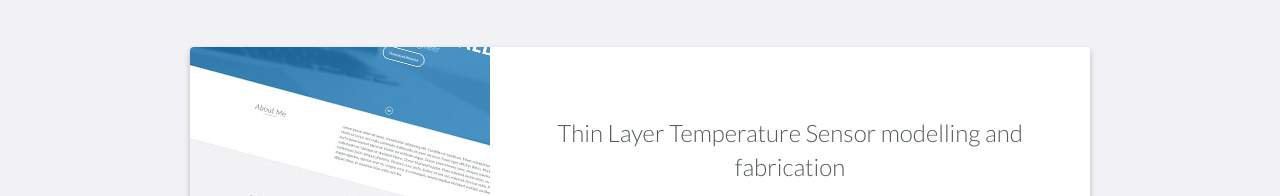
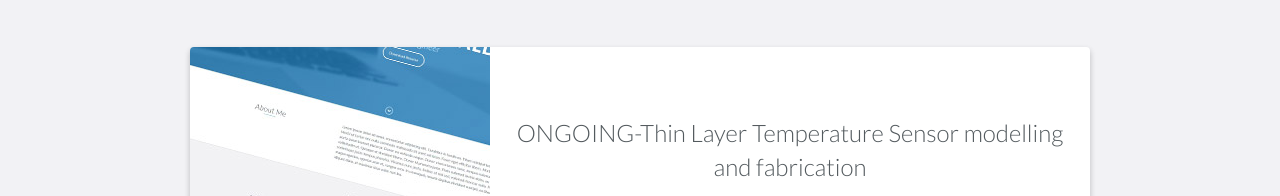
Before and after one commit to vamsibulusu/vamsibulusu.github.io, a website: page index.html in a window 1280 px wide. Shown: the part 1677-1873 px from the top of the page. Drawn offline with nearby package versions, Linux system fonts and the light colour scheme.

Commit message:
Add files via upload

```diff
--- a/index.html
+++ b/index.html
@@ -116,7 +116,7 @@
                     </div>
                     <!-- End .project-image -->
                     <div class="project-info">
-                        <h3>Thin Layer Temperature Sensor modelling and fabrication</h3>
+                        <h3>ONGOING-Thin Layer Temperature Sensor modelling and fabrication</h3>
                         <p>
                             Contributing to a project which aims at modelling and fabricating a thin layer temperature sensor which will be able to sense temperature with a response time in nano seconds.
                         </p>
```
